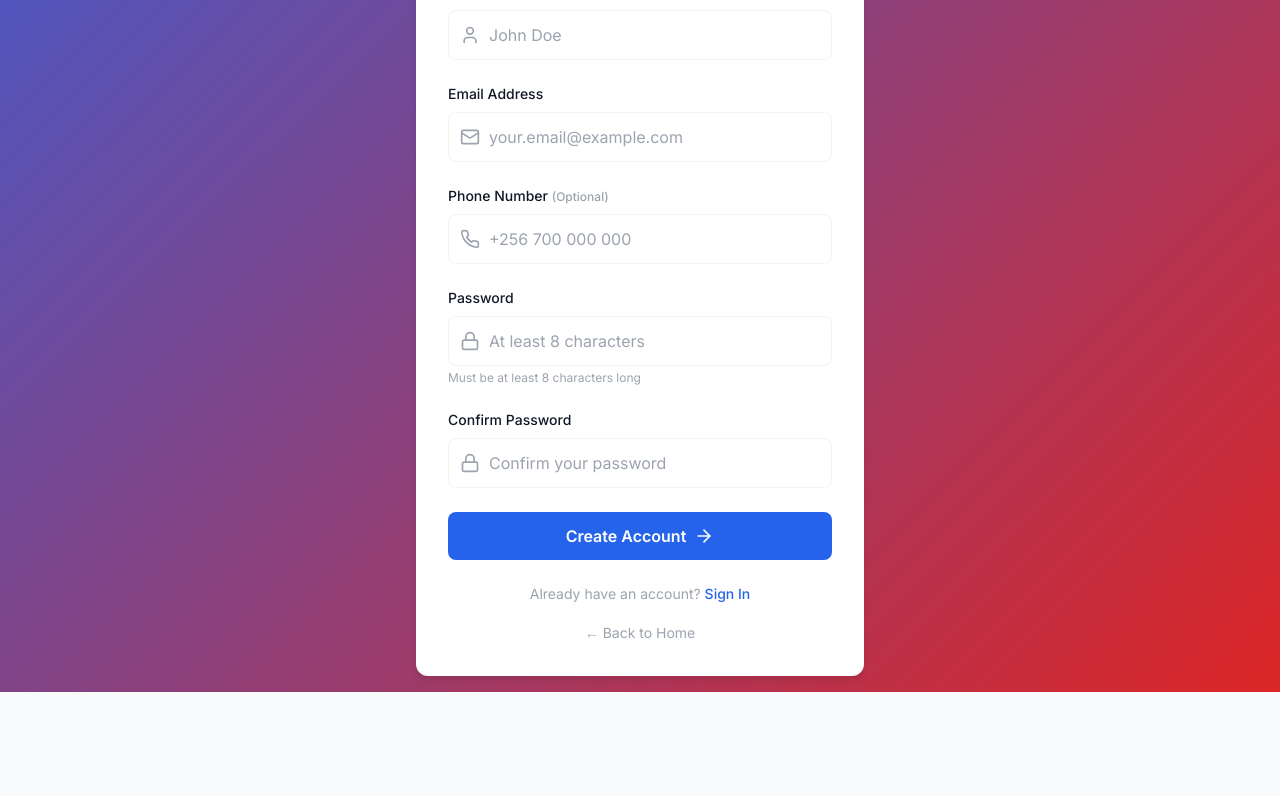
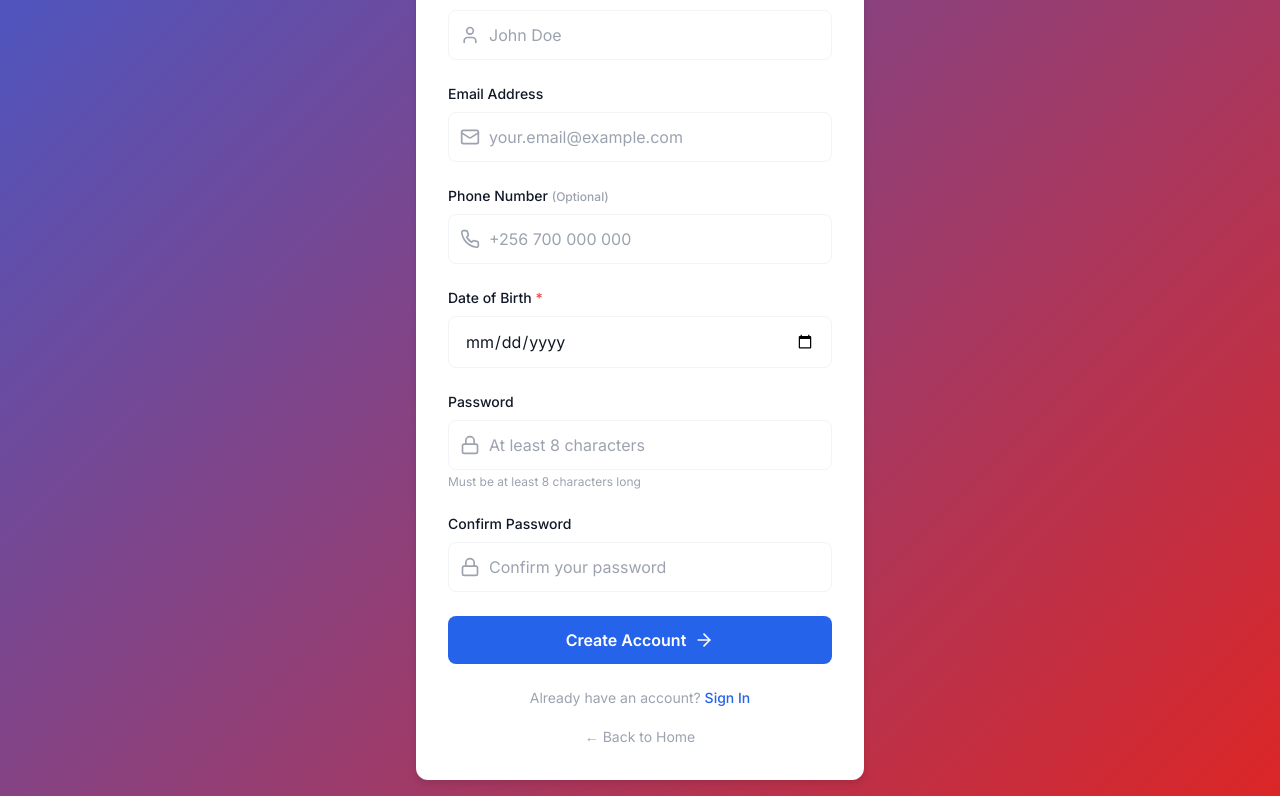
Before and after one commit to Malik-Joshua/Team-Master-Ug, a Next.js app: page /signup in a window 1280 px wide. Shown: the part 614-1410 px from the top of the page. Before the commit the page ends 1306 px from the top, so only its background shows below. Built offline with nearby package versions, Linux system fonts and the light colour scheme.

Commit message:
Add birth date to signup flow
Capture date of birth on signup, store it in pending signups, and persist it to user profiles on complete signup to enable birthday alerts.

```diff
--- a/app/api/auth/complete-signup/route.ts
+++ b/app/api/auth/complete-signup/route.ts
@@ -89,7 +89,7 @@ export async function POST(request: NextRequest) {
       )
     }
 
-    const { name, email, phone, role, position, linked_player_email } = pendingSignup
+    const { name, email, phone, role, position, linked_player_email, birth_date } = pendingSignup
 
     // Validate role
     if (!Object.keys(ROLE_LIMITS).includes(role)) {
@@ -209,6 +209,7 @@ export async function POST(request: NextRequest) {
         role: role as Role,
         status: 'active',
         linked_player_id: linkedPlayerId || null,
+        birth_date: birth_date || null,
       })
       .select()
       .single()
--- a/app/api/auth/signup/route.ts
+++ b/app/api/auth/signup/route.ts
@@ -7,7 +7,7 @@ export const dynamic = 'force-dynamic'
 export async function POST(request: NextRequest) {
   try {
     const body = await request.json()
-    const { name, email, phone, role, position, user_id } = body
+    const { name, email, phone, role, position, user_id, birth_date } = body
 
     // Validate required fields
     if (!name || !email || !user_id || !role) {
@@ -29,6 +29,13 @@ export async function POST(request: NextRequest) {
     if (role === 'player' && !position) {
       return NextResponse.json(
         { error: 'Position is required for players' },
+        { status: 400 }
+      )
+    }
+
+    if (!birth_date) {
+      return NextResponse.json(
+        { error: 'Date of birth is required' },
         { status: 400 }
       )
     }
@@ -72,6 +79,7 @@ export async function POST(request: NextRequest) {
           phone: phone || null,
           role: role as Role,
           position: role === 'player' ? position : null,
+          birth_date,
           expires_at: new Date(Date.now() + 7 * 24 * 60 * 60 * 1000).toISOString(), // 7 days from now
         })
         .eq('id', existingPending.id)
@@ -95,6 +103,7 @@ export async function POST(request: NextRequest) {
           phone: phone || null,
           role: role as Role,
           position: role === 'player' ? position : null,
+          birth_date,
         })
 
       if (pendingError) {
--- a/app/api/messages/route.ts
+++ b/app/api/messages/route.ts
@@ -78,7 +78,7 @@ export async function GET(request: NextRequest) {
       if (clubCaptainUserId) {
         messagesQuery = messagesQuery.or(`sender_id.eq.${authUser.id},recipient_id.eq.${authUser.id},recipient_id.eq.${clubCaptainUserId}`)
       } else {
-        messagesQuery = messagesQuery.or(`sender_id.eq.${authUser.id},recipient_id.eq.${authUser.id}`)
+      messagesQuery = messagesQuery.or(`sender_id.eq.${authUser.id},recipient_id.eq.${authUser.id}`)
       }
     } else {
       // Admins, coaches, etc. can see role-based messages
--- a/app/signup/page.tsx
+++ b/app/signup/page.tsx
@@ -39,6 +39,7 @@ export default function SignupPage() {
     phone: '',
     role: 'player' as Role,
     position: '',
+    birthDate: '',
   })
   const [loading, setLoading] = useState(false)
   const [error, setError] = useState<string | null>(null)
@@ -64,6 +65,17 @@ export default function SignupPage() {
     // Validate position for players
     if (formData.role === 'player' && !formData.position) {
       setError('Please select a position for players')
+      return
+    }
+
+    if (!formData.birthDate) {
+      setError('Please provide your date of birth')
+      return
+    }
+
+    const birthDateValue = new Date(formData.birthDate)
+    if (Number.isNaN(birthDateValue.getTime()) || birthDateValue > new Date()) {
+      setError('Please provide a valid date of birth')
       return
     }
 
@@ -158,6 +170,7 @@ export default function SignupPage() {
           phone: formData.phone || null,
           role: formData.role,
           position: formData.role === 'player' ? formData.position : null,
+          birth_date: formData.birthDate,
           user_id: authData.user.id,
         }),
       })
@@ -375,6 +388,21 @@ export default function SignupPage() {
           </div>
 
           <div>
+            <label htmlFor="birthDate" className="block text-sm font-medium text-neutral-text mb-2">
+              Date of Birth <span className="text-red-500">*</span>
+            </label>
+            <input
+              id="birthDate"
+              type="date"
+              value={formData.birthDate}
+              onChange={(e) => setFormData({ ...formData, birthDate: e.target.value })}
+              required
+              className="w-full px-4 py-3 border border-neutral-light rounded-lg focus:ring-2 focus:ring-primary focus:border-transparent outline-none"
+              disabled={loading || success}
+            />
+          </div>
+
+          <div>
             <label htmlFor="password" className="block text-sm font-medium text-neutral-text mb-2">
               Password
             </label>
```
Also changed, not shown: 1 other file (tests, documents, lock files or other folders).
